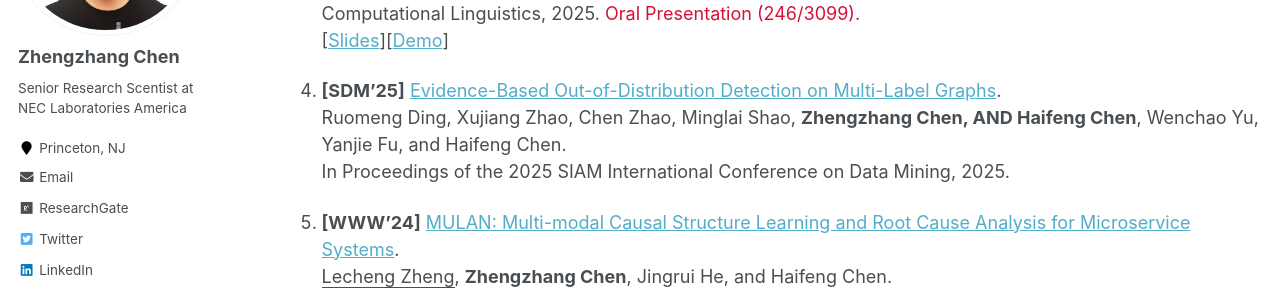
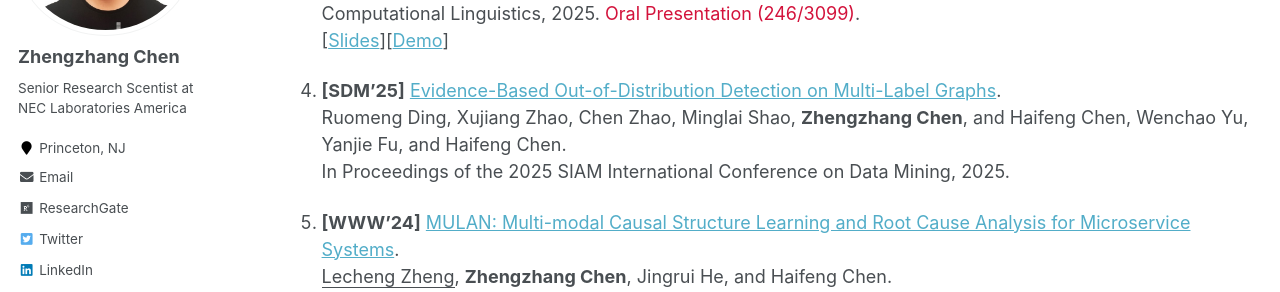
Before and after one commit to zhengzhangchen/zhengzhangchen.github.io, a Jekyll site: the page built from _pages/publications.md, in a window 1280 px wide and 900 px high, scrolled down 544 px. Shown: the part 153-445 px from the top of the window. Built offline with Jekyll 4.4.1, drawn with Linux system fonts in a browser that asks for light colours; some web fonts are replaced.

```diff
--- a/_pages/publications.md
+++ b/_pages/publications.md
@@ -17,7 +17,7 @@ author_profile: true
 
 3. <strong>[NAACL'25]</strong> <a href="https://zhengzhangchen.github.io/publication/2025.naacl-long.545.pdf" target="_blank" rel="nofollow">MixLLM: Dynamic Routing in Mixed Large Language Models</a>. <br> Xinyuan Wang, Yanchi Liu, Wei Cheng, Xujiang Zhao, <b>Zhengzhang Chen</b>, Wenchao Yu, Yanjie Fu, and Haifeng Chen. <br> In Proceedings of Annual Conference of the Nations of the Americas Chapter of the Association for Computational Linguistics, 2025. <span style="color:#D3123B">Oral Presentation (246/3099)</span>. <br> [<a href="https://zhengzhangchen.github.io/Slides/MixLLM_slides.pdf" target="_blank" rel="nofollow">Slides</a>][<a href="https://huggingface.co/spaces/wxy185/MixLLM_Demo" target="_blank" rel="nofollow">Demo</a>]
 
-4. <strong>[SDM'25]</strong> <a href="https://zhengzhangchen.github.io/publication/Evidence-Based Out-of-Distribution Detection on Multi-Label Graphs.pdf" target="_blank" rel="nofollow">Evidence-Based Out-of-Distribution Detection on Multi-Label Graphs</a>. <br> Ruomeng Ding, Xujiang Zhao, Chen Zhao, Minglai Shao, <b>Zhengzhang Chen, AND Haifeng Chen</b>, Wenchao Yu, Yanjie Fu, and Haifeng Chen. <br> In Proceedings of the 2025 SIAM International Conference on Data Mining, 2025.
+4. <strong>[SDM'25]</strong> <a href="https://zhengzhangchen.github.io/publication/Evidence-Based Out-of-Distribution Detection on Multi-Label Graphs.pdf" target="_blank" rel="nofollow">Evidence-Based Out-of-Distribution Detection on Multi-Label Graphs</a>. <br> Ruomeng Ding, Xujiang Zhao, Chen Zhao, Minglai Shao, <b>Zhengzhang Chen</b>, and Haifeng Chen, Wenchao Yu, Yanjie Fu, and Haifeng Chen. <br> In Proceedings of the 2025 SIAM International Conference on Data Mining, 2025.
 
 5. <strong>[WWW'24]</strong> <a href="https://zhengzhangchen.github.io/publication/MULAN_WWW24.pdf" target="_blank" rel="nofollow">MULAN: Multi-modal Causal Structure Learning and Root Cause Analysis for Microservice Systems</a>. <br> <u>Lecheng Zheng</u>, <b>Zhengzhang Chen</b>, Jingrui He, and Haifeng Chen. <br> In Proceedings of the ACM on Web Conference 2024, 2024. <span style="color:#D3123B">Oral Presentation (198/2,008)</span>. <br> [<a href="https://zhengzhangchen.github.io/Slides/mulan_www.pdf" target="_blank" rel="nofollow">Slides</a>] [<a href="https://zhengzhangchen.github.io/Video/mulan_video.mp4" target="_blank" rel="nofollow">Video</a>]
 
```
